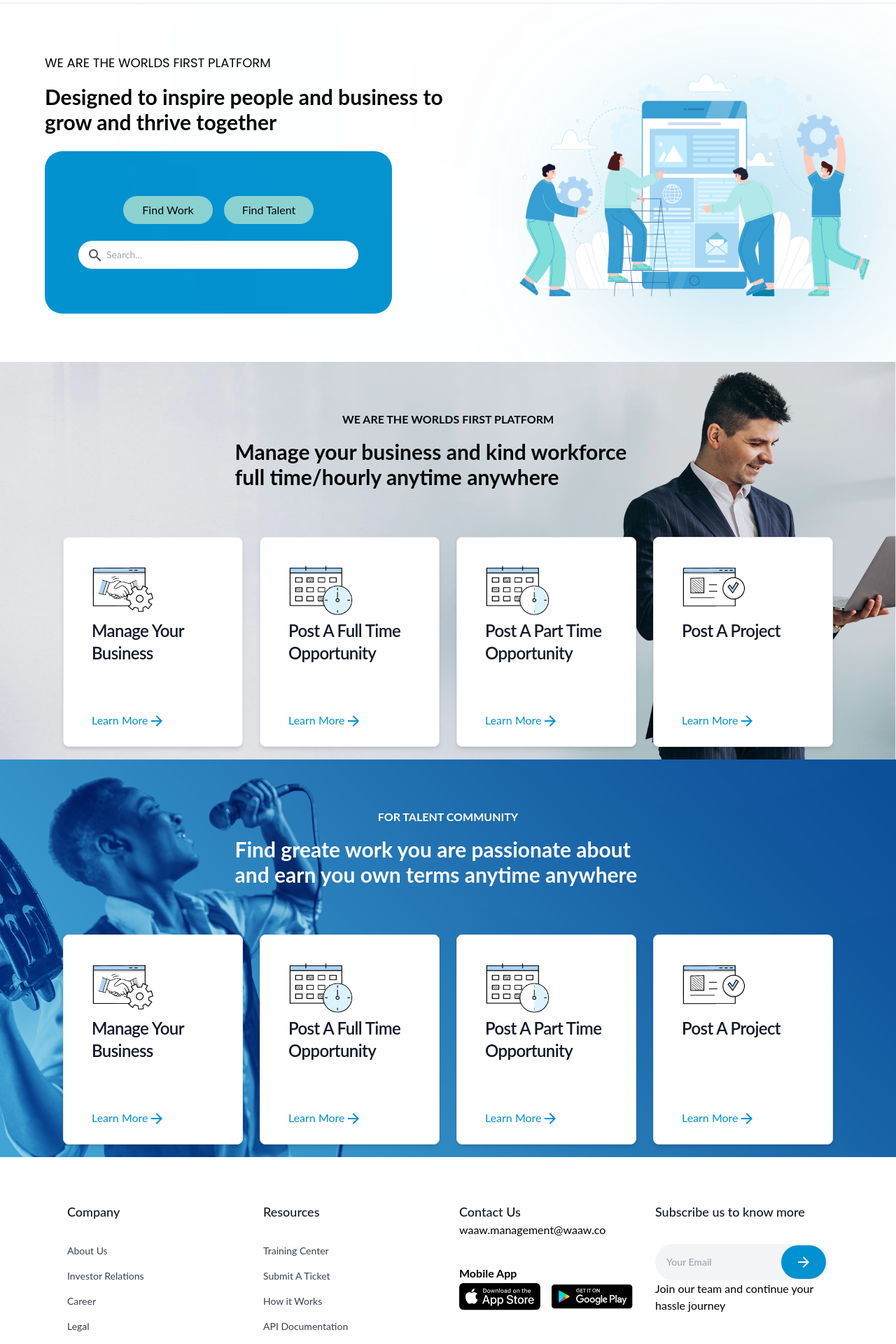
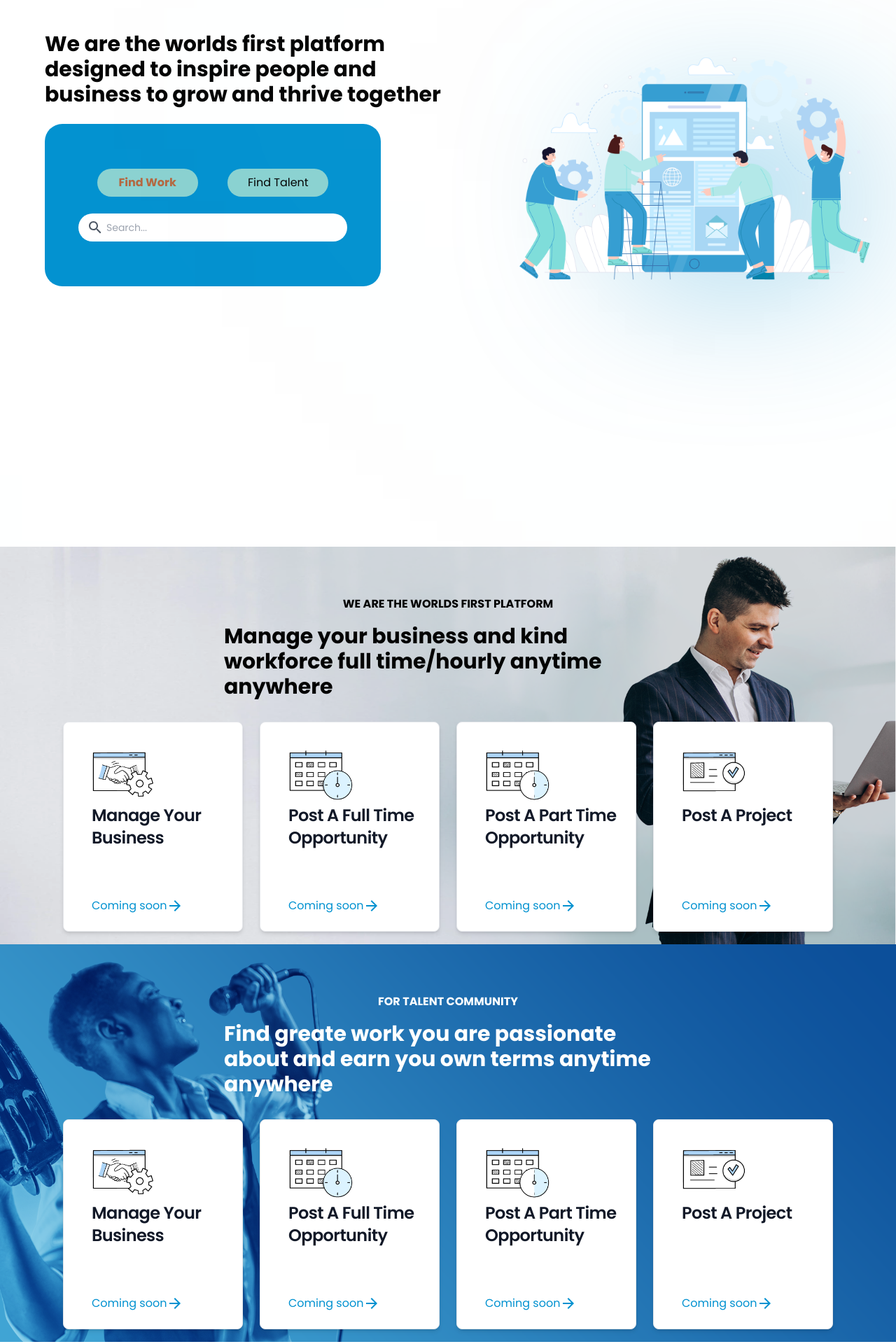
Before and after one commit to Surinder07/working-ui, a React (Vite) app: page / in a window 1280 px wide. Shown: the part 100-2020 px from the top of the page at 70% size. Built offline with nearby package versions, Linux system fonts and the light colour scheme.

Commit message:
find work bydefault, title bold footer and other

```diff
--- a/src/App.jsx
+++ b/src/App.jsx
@@ -6,18 +6,19 @@ import {
   TalentContainer,
   Footer,
 } from "./components";
+import { height } from "@mui/system";
 // import TalentContainer from "./components/TalentContainer";
 // import Footer from "./components/Footer";
 const App = () => (
   <div className="bg-primary w-full overflow-hidden">
-    <div className={`${styles.paddingX} ${styles.flexCenter}`}>
+    <div className={`${styles.paddingX} ${styles.flexCenter} h-[90px]`}>
       <div className={`${styles.boxWidth}`}>
         <Navbar />
       </div>
     </div>
     <hr className="mt-[-10px] bg-black" />
 
-    <div className={`bg-primary ${styles.flexStart}`}>
+    <div className={`bg-primary ${styles.flexStart} h-[100vh]`}>
       <div className={`${styles.boxWidth}`}>
         <Hero />
       </div>
--- a/src/components/Card.jsx
+++ b/src/components/Card.jsx
@@ -12,7 +12,7 @@ const Card = ({ icon, text }) => {
         href="#"
         className="inline-flex items-center text-[#0091D0] hover:underline mt-[40px] ml-[16px]"
       >
-        Learn More
+        Coming soon
         <span>{<ArrowForward />}</span>
       </a>
     </div>
--- a/src/components/Footer.jsx
+++ b/src/components/Footer.jsx
@@ -21,13 +21,13 @@ const Footer = () => {
         <div className="mx-auto max-w-6xl px-10 sm:px-6 lg:px-8">
           <div className="mt-16 grid grid-cols-1 gap-8 sm:grid-cols-2 lg:grid-cols-4">
             <div className="text-center sm:text-left">
-              <p className="text-lg font-medium text-gray-900">Company</p>
+              <p className="text-lg font-medium text-gray-900 font-poppins">Company</p>
 
               <nav aria-label="Footer About Nav" className="mt-8">
                 <ul className="space-y-4 text-sm">
                   <li>
                     <a
-                      className="text-gray-700 transition hover:text-gray-700/75"
+                      className="text-gray-700 transition hover:text-gray-700/75 font-poppins"
                       href="/"
                     >
                       About Us
@@ -36,7 +36,7 @@ const Footer = () => {
 
                   <li>
                     <a
-                      className="text-gray-700 transition hover:text-gray-700/75"
+                      className="text-gray-700 transition hover:text-gray-700/75 font-poppins"
                       href="/"
                     >
                       Investor Relations
@@ -45,7 +45,7 @@ const Footer = () => {
 
                   <li>
                     <a
-                      className="text-gray-700 transition hover:text-gray-700/75"
+                      className="text-gray-700 transition hover:text-gray-700/75 font-poppins"
                       href="/"
                     >
                       Career
@@ -54,7 +54,7 @@ const Footer = () => {
 
                   <li>
                     <a
-                      className="text-gray-700 transition hover:text-gray-700/75"
+                      className="text-gray-700 transition hover:text-gray-700/75 font-poppins"
                       href="/"
                     >
                       Legal
@@ -65,13 +65,13 @@ const Footer = () => {
             </div>
 
             <div className="text-center sm:text-left">
-              <p className="text-lg font-medium text-gray-900">Resources</p>
+              <p className="text-lg font-medium text-gray-900 font-poppins">Resources</p>
 
               <nav aria-label="Footer Services Nav" className="mt-8">
                 <ul className="space-y-4 text-sm">
                   <li>
                     <a
-                      className="text-gray-700 transition hover:text-gray-700/75"
+                      className="text-gray-700 transition hover:text-gray-700/75 font-poppins"
                       href="/"
                     >
                       Training Center
@@ -80,7 +80,7 @@ const Footer = () => {
 
                   <li>
                     <a
-                      className="text-gray-700 transition hover:text-gray-700/75"
+                      className="text-gray-700 transition hover:text-gray-700/75 font-poppins"
                       href="/"
                     >
                       Submit A Ticket
@@ -89,7 +89,7 @@ const Footer = () => {
 
                   <li>
                     <a
-                      className="text-gray-700 transition hover:text-gray-700/75"
+                      className="text-gray-700 transition hover:text-gray-700/75 font-poppins"
                       href="/"
                     >
                       How it Works
@@ -98,7 +98,7 @@ const Footer = () => {
 
                   <li>
                     <a
-                      className="text-gray-700 transition hover:text-gray-700/75"
+                      className="text-gray-700 transition hover:text-gray-700/75 font-poppins"
                       href="/"
                     >
                       API Documentation
@@ -109,11 +109,11 @@ const Footer = () => {
             </div>
 
             <div className="text-center sm:text-left ">
-              <p className="text-lg font-medium text-gray-900">Contact Us</p>
+              <p className="text-lg font-medium text-gray-900 font-poppins">Contact Us</p>
 
               <nav aria-label="Footer Resources Nav">
-                <a href="#">waaw.management@waaw.co</a>
-                <h3 className="font-bold text-black mt-[38px]">Mobile App</h3>
+                <a href="#" className="font-poppins">waaw.management@waaw.ca</a>
+                <h3 className="font-bold text-black mt-[38px] font-poppins">Mobile App</h3>
                 <div className="flex flex-row gap-4">
                   <a href="#">
                     <img
@@ -134,11 +134,11 @@ const Footer = () => {
             </div>
 
             <div className="text-center sm:text-left">
-              <p className="text-lg font-medium text-gray-900">
+              <p className="text-lg font-medium text-gray-900 font-poppins">
                 Subscribe us to know more
               </p>
 
-              <nav aria-label="Footer Helpful Nav" className="mt-8">
+              <nav aria-label="Footer Helpful Nav" className="mt-8 w-[350px]">
                 <div className="relative max-w-lg">
                   <label className="sr-only" htmlFor="email">
                     {" "}
@@ -159,13 +159,14 @@ const Footer = () => {
                     {<ArrowForward />}
                   </button>
                 </div>
-                <h3> Join our team and continue your hassle journey</h3>
+                <h3 className="font-poppins"> Join our team and continue your hassle journey</h3>
               </nav>
             </div>
           </div>
 
           <div className=" text-center sm:text-left mt-[5rem] mb-[2rem]">
-            <p className="text-lg font-medium text-gray-900">Connect Us</p>
+          <hr className=" bg-black" />
+            <p className="text-lg font-medium text-gray-900 font-poppins mt-8">Connect Us</p>
 
             <div className="flex flex-row items-center justify-between footer-sm">
               <div className="links flex">
--- a/src/components/Hero.jsx
+++ b/src/components/Hero.jsx
@@ -10,28 +10,28 @@ const Hero = () => {
       className={`flex md:flex-row flex-col ${styles.paddingY}`}
     >
       <div className={`flex-1 flex items-start flex-col xl:px-0 sm:px-16 px-6`}>
-        <div className="flex flex-row items-center py-[6px] mb-2">
+        {/* <div className="flex flex-row items-center py-[6px] mb-2">
           <p className={`${styles.paragraph}`}>
             WE ARE THE WORLDS FIRST PLATFORM
           </p>
-        </div>
+        </div> */}
 
         <h3 className="text-3xl font-bold ">
-          Designed to inspire people and business to grow and thrive together
+         We are the worlds first platform designed to inspire people and business to grow and thrive together
         </h3>
         <div className="bg-[#0091D0] mt-6 flex flex-col justify-center align-center rounded-[25px] gap-6 px-[4rem] py-[3rem] sm:px-[11rem] sm:py-[5rem] md:px-[4rem] md:py-[3rem] lg:px-[3rem] lg:py-[4rem] searchcontainer">
-          <div className="flex flex-row gap-4 justify-center align-center">
+          <div className="flex flex-row gap-4 justify-evenly align-center">
             <div>
               <input
                 type="radio"
                 name="option"
                 id="1"
                 className="peer hidden"
-                // checked
+                defaultChecked
               />
               <label
                 htmlFor="1"
-                className="block lg:w-[8rem]  cursor-pointer select-none rounded-[25px] p-2 text-center bg-[#8AD2D1]   peer-checked:font-bold peer-checked:text-black"
+                className="block lg:w-[9rem]  cursor-pointer select-none rounded-[25px] p-2 text-center bg-[#8AD2D1]   peer-checked:font-bold peer-checked:text-orange-700/75"
               >
                 Find Work
               </label>
@@ -45,7 +45,7 @@ const Hero = () => {
               />
               <label
                 htmlFor="2"
-                className="block lg:w-[8rem] cursor-pointer select-none rounded-[25px] p-2 text-center bg-[#8AD2D1]   peer-checked:font-bold peer-checked:text-black"
+                className="block lg:w-[9rem] cursor-pointer select-none rounded-[25px] p-2 text-center bg-[#8AD2D1]   peer-checked:font-bold peer-checked:text-orange-700/75"
               >
                 Find Talent
               </label>
--- a/src/components/Searchbar.jsx
+++ b/src/components/Searchbar.jsx
@@ -18,7 +18,7 @@ const Searchbar = ({ text, icon, color }) => {
           <input
             type="search"
             name="q"
-            className="w-[13.5rem] h-[2rem] lg:w-[25rem] lg:h-[2.5rem] sm:w-[19rem] py-2 text-sm text-black bg-white rounded-[25px] pl-10 focus:outline-none focus:bg-white focus:text-gray-900"
+            className="w-[13.5rem] h-[2rem] lg:w-[24rem] lg:h-[2.5rem] sm:w-[19rem] py-2 text-sm text-black bg-white rounded-[25px] pl-10 focus:outline-none focus:bg-white focus:text-gray-900"
             placeholder={text}
             autoComplete="off"
             value={field}
--- a/src/index.css
+++ b/src/index.css
@@ -16,7 +16,7 @@
 
 * {
   scroll-behavior: smooth;
-  font-family: 'lato';
+  font-family:"Poppins";
 }
 
 .text-gradient {
--- a/src/style.js
+++ b/src/style.js
@@ -7,6 +7,7 @@ const styles = {
 
   flexCenter: "flex justify-center items-center",
   flexStart: "flex justify-center items-start",
+
 
   paddingX: "sm:px-16 px-6",
   paddingY: "sm:py-16 py-6",
```
